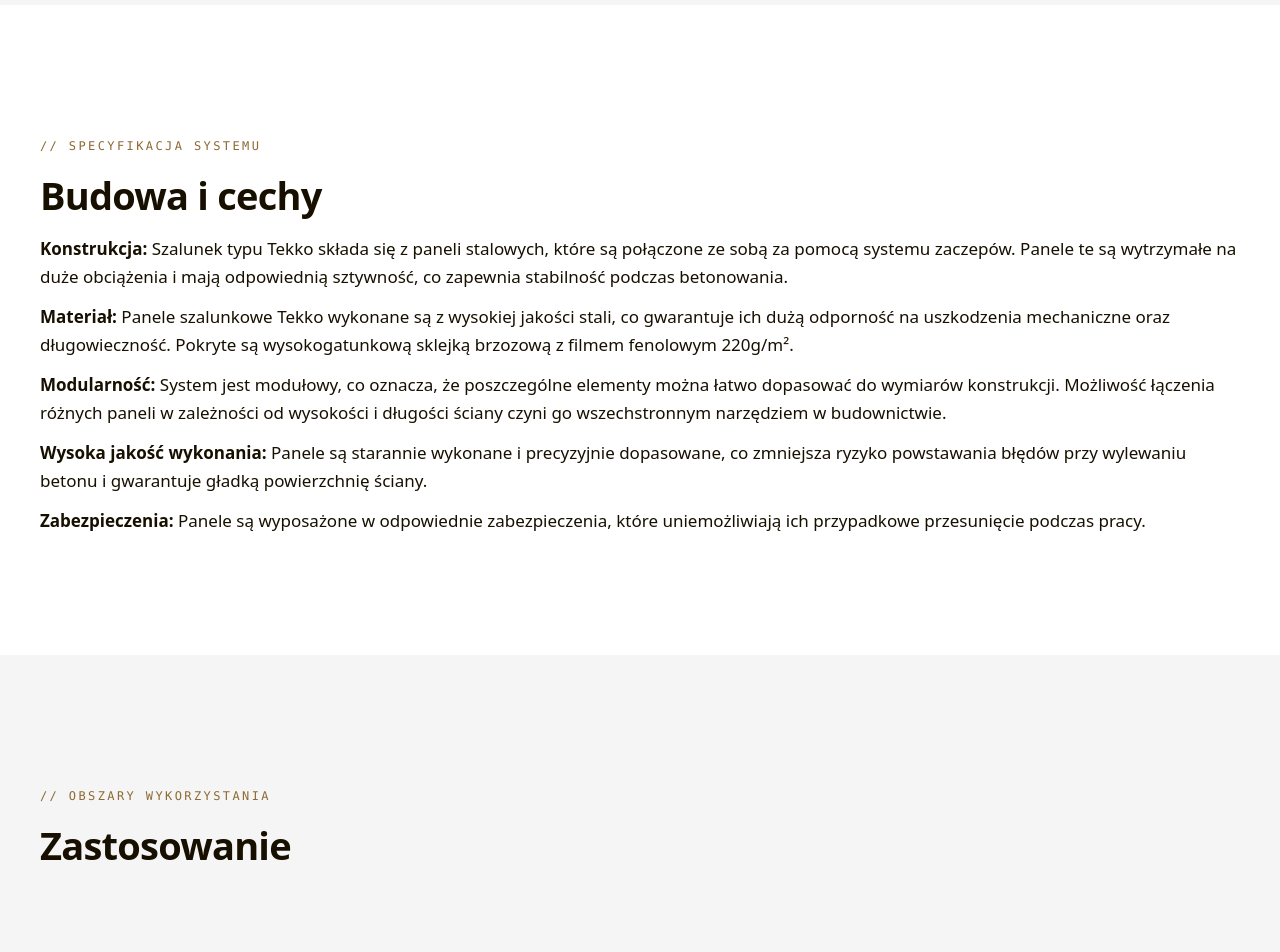
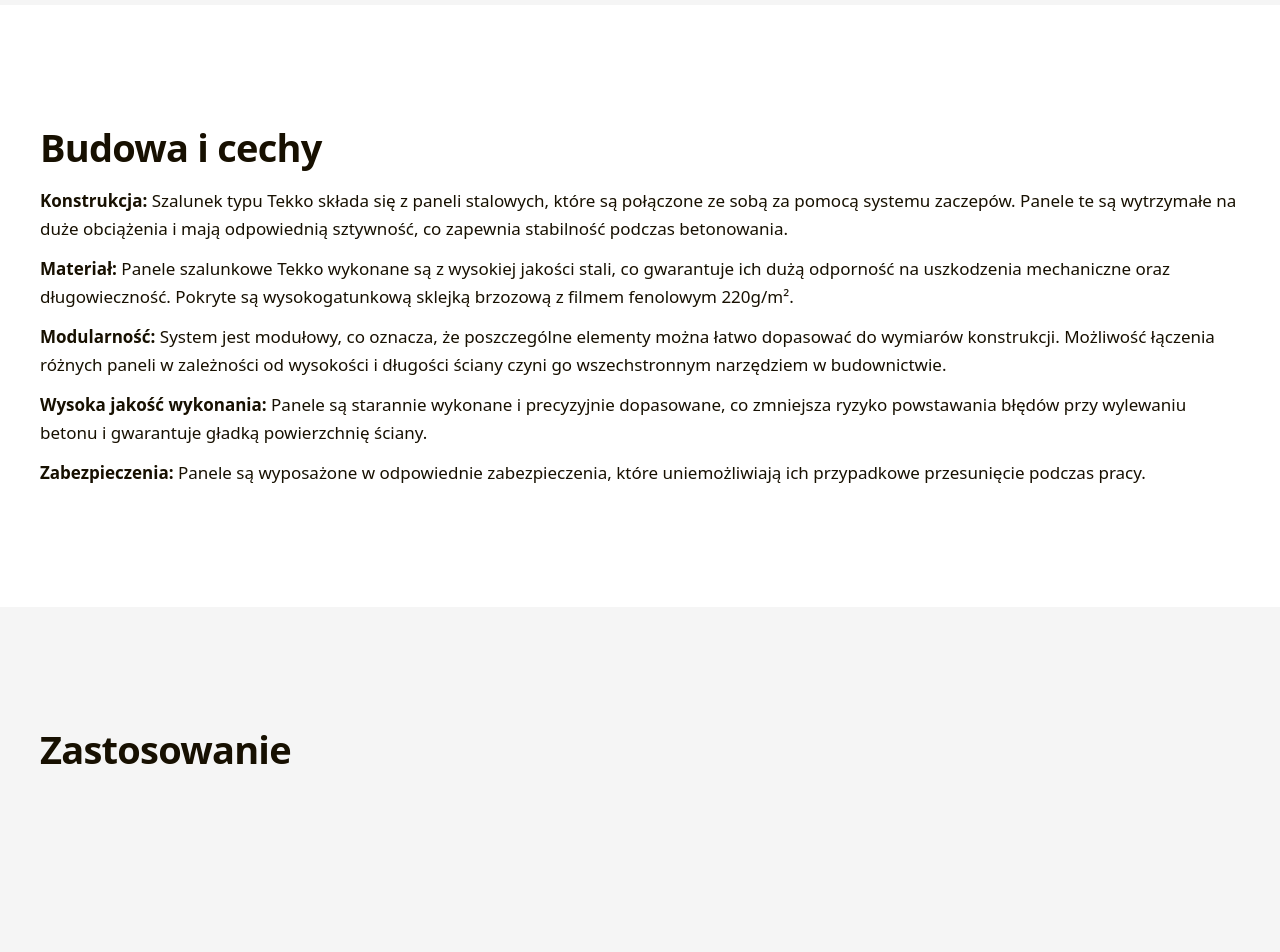
Before and after one commit to Tranitzu/mk-szalunki, a plain HTML site: page szalunek-scienny-typu-tekko.html in a window 1280 px wide. Shown: the part 1820-2772 px from the top of the page. Drawn offline with Linux system fonts and the light colour scheme.

Commit message:
usunięcie label

```diff
--- a/szalunek-scienny-typu-tekko.html
+++ b/szalunek-scienny-typu-tekko.html
@@ -182,7 +182,6 @@
 
         <!-- ===================== BUDOWA I CECHY ===================== -->
         <section class="fl-section" aria-labelledby="budowa-i-cechy">
-          <p class="fl-label">// SPECYFIKACJA SYSTEMU</p>
           <h2 id="budowa-i-cechy" class="fl-h2">Budowa i cechy</h2>
           <ul class="fl-list">
             <li>
@@ -223,7 +222,6 @@
           class="fl-section fl-section--surface"
           aria-labelledby="zastosowanie"
         >
-          <p class="fl-label">// OBSZARY WYKORZYSTANIA</p>
           <h2 id="zastosowanie" class="fl-h2">Zastosowanie</h2>
           <div class="fl-grid fl-grid--3">
             <article class="fl-card fl-reveal">
@@ -260,7 +258,6 @@
 
         <!-- ===================== ZALETY ===================== -->
         <section class="fl-section" aria-labelledby="zalety-tekko">
-          <p class="fl-label">// KORZYŚCI NA BUDOWIE</p>
           <h2 id="zalety-tekko" class="fl-h2">Zalety szalunku typu Tekko</h2>
           <ul class="fl-list">
             <li>
```
